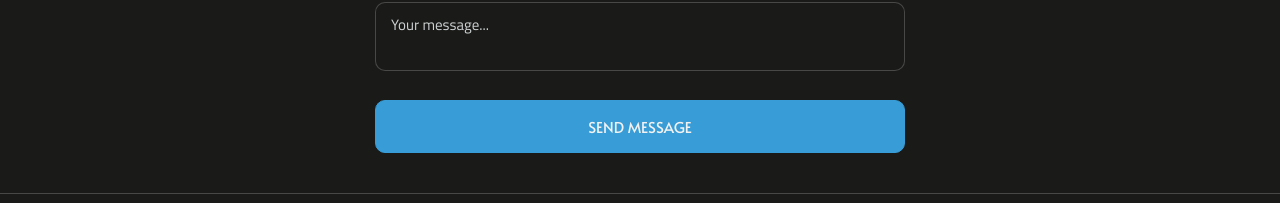
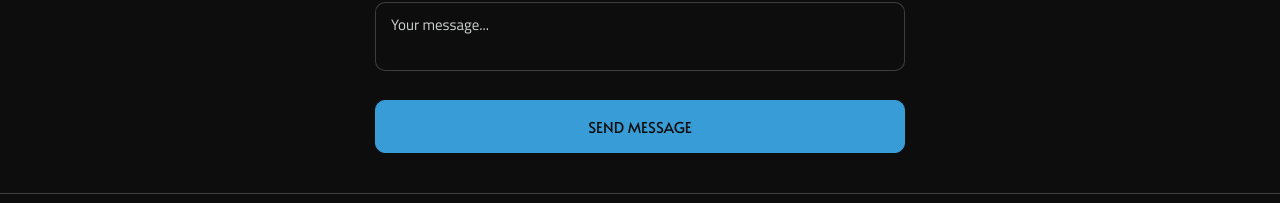
Before and after one commit to dnnysng/portfolio-2022, a React (Create React App) app: page / in a window 1280 px wide. Shown: the part 531-734 px from the top of the page. Built offline with nearby package versions, Linux system fonts and the light colour scheme.

Commit message:
adjust colors to improve contrast

```diff
--- a/src/components/contact/Contact.module.css
+++ b/src/components/contact/Contact.module.css
@@ -67,7 +67,7 @@
 
 .inputSubmit {
     background-color: var(--accent);
-    color: var(--secondary);
+    color: var(--primary);
     border: 1px solid var(--accent);
     cursor: pointer;
     padding: 1rem 2rem;
--- a/src/components/project-details/ProjectDetails.module.css
+++ b/src/components/project-details/ProjectDetails.module.css
@@ -78,6 +78,7 @@ a.button {
 }
 
 a.button {
+    color: var(--primary);
     border: 1px solid var(--accent);
     background-color: var(--accent);
 }
--- a/src/index.css
+++ b/src/index.css
@@ -1,6 +1,6 @@
 .theme {
-    --primary: #1a1b18;
-    --primary50: #1a1b18ee;
+    --primary: #0d0d0d;
+    --primary50: #0d0d0dee;
     --secondary: #f2f2f2;
     --accent: #389cd6;
     --line: #ffffff33;
@@ -8,7 +8,7 @@
     --text: #cfd2d3;
     --shadow: #111;
 
-    --error: #e63737;
+    --error: #ff6b6b;
     --warning: #ff8800;
     --success: #16e351;
 }
```
